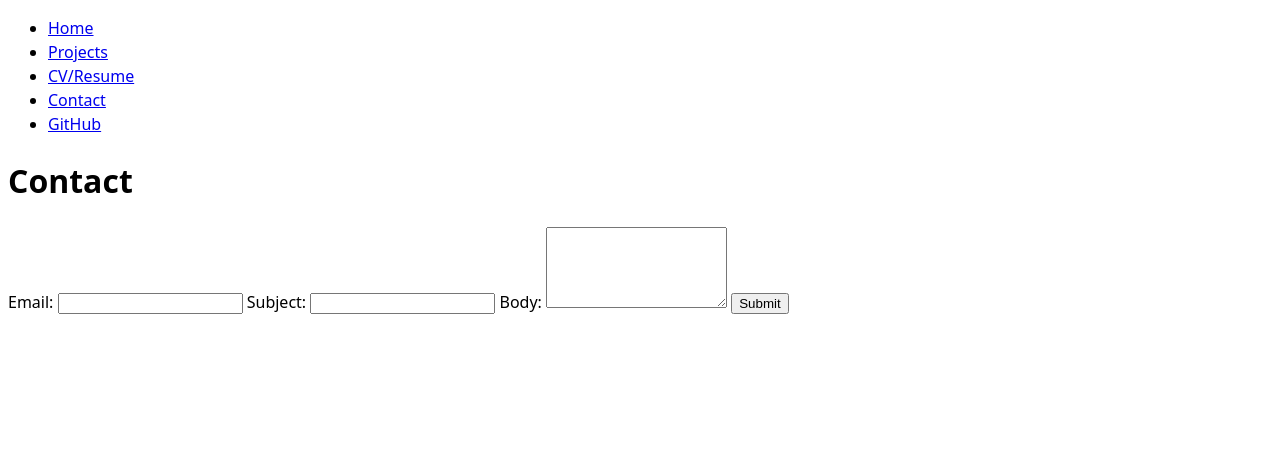
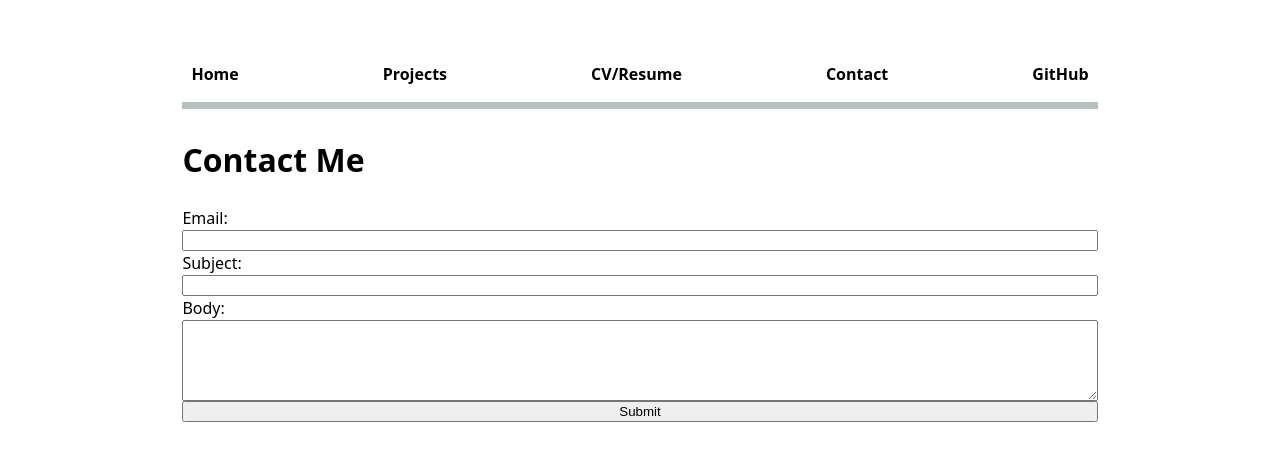
Before and after one commit to lmarabeh/portfolio, a plain HTML site: page contact/index.html in a window 1280 px wide. Drawn offline with Linux system fonts and the light colour scheme.

Commit message:
Update based on lab 2

```diff
--- a/contact/index.html
+++ b/contact/index.html
@@ -9,7 +9,7 @@
 <body>
   <header>
     <nav>
-      <ul>
+      <ul class = "current">
         <li><a href="../index.html">Home</a></li>
         <li><a href="../projects/">Projects</a></li>
         <li><a href="../cv_resume/" aria-current="page">CV/Resume</a></li>
@@ -20,12 +20,12 @@
   </header>
 
   <main>
-    <h1>Contact</h1>
+    <h1>Contact Me</h1>
 
 <form action="mailto:laythmarabeh@gmail.com" method="POST">
 
       <label for="email">Email:</label>
-      <input type="email" id="email" name="email" required>
+      <input type="email" id="email" name="email" required >
 
       <label for="subject">Subject:</label>
       <input type="text" id="subject" name="subject">
--- a/style.css
+++ b/style.css
@@ -3,4 +3,43 @@ body {
 	   and use the OS’s UI font as the website font
 	 */
   font: 100%/1.5 system-ui;
+  max-width: 100ch;
+  margin: auto;
+  padding: 5ch;
 }
+
+.current {
+  display: flex;
+  justify-content: center;
+  gap: 8rem;
+  list-style-type: none;
+  margin: 0;
+  padding: 1em;;
+}
+
+.current a {
+  font-weight: bold;
+  text-decoration: none;
+  color: black;
+  text-align: center;
+  padding: 0.5em;
+}
+
+nav {
+  margin-bottom: 3ch;
+  border-bottom-width: 7px;
+  border-bottom-style: solid;
+  border-bottom-color: oklch(80% 3% 200);
+}
+
+a:hover {
+  background-color: teal;
+}
+
+html {
+  accent-color: green;
+}
+
+form {
+  display: grid;
+}
```
Also changed, not shown: cv_resume/index.html (+1 -1 lines), index.html (+1 -1 lines), projects/index.html (+1 -1 lines).
